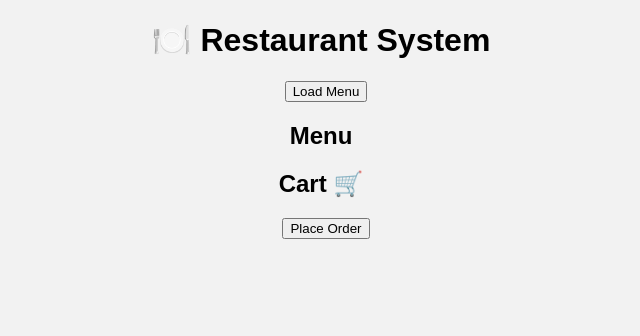
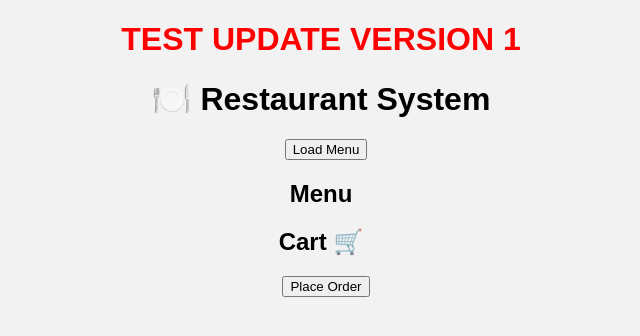
Before and after one commit to HoonChuanHng/menu, a website: page public/index.html in a window 1280 px wide. Shown: the whole page, without its empty margins (319-959 px from the left). Drawn offline with Linux system fonts and the light colour scheme.

Commit message:
test auto deploy

```diff
--- a/public/index.html
+++ b/public/index.html
@@ -10,7 +10,7 @@
 <button id="installBtn" style="position:fixed; top:10px; right:10px; display:none;">
   Install App
 </button>
-
+<h1 style="color:red;">TEST UPDATE VERSION 1</h1>
 <h1>🍽️ Restaurant System</h1>
 
 <button onclick="loadMenu()">Load Menu</button>
```
